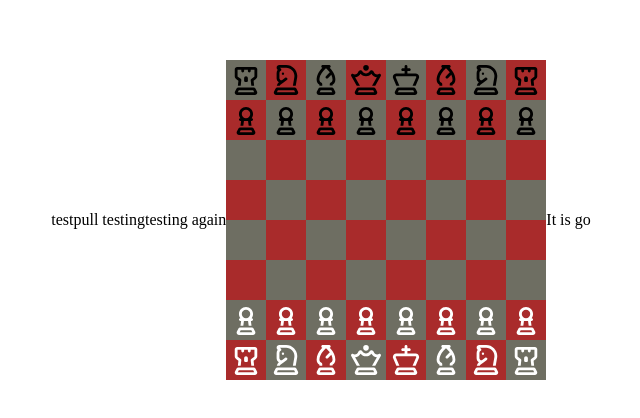
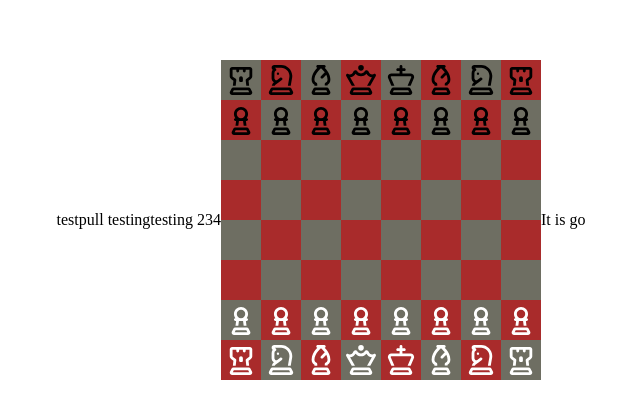
Before and after one commit to testapproveit1/chess, a plain HTML site: page index.html in a window 1280 px wide. Shown: the part 180-598 px from the top of the page, without its empty margins (319-959 px from the left). Drawn offline with Linux system fonts and the light colour scheme.

Commit message:
ai commit

```diff
--- a/index.html
+++ b/index.html
@@ -13,7 +13,7 @@
 
         <div>test</div>
         <div>pull testing</div>
-        <div>testing again</div>
+        <div>testing 234</div>
         <div class="main_boy">
         <div id="gameboard"></div>
     </div>
```
